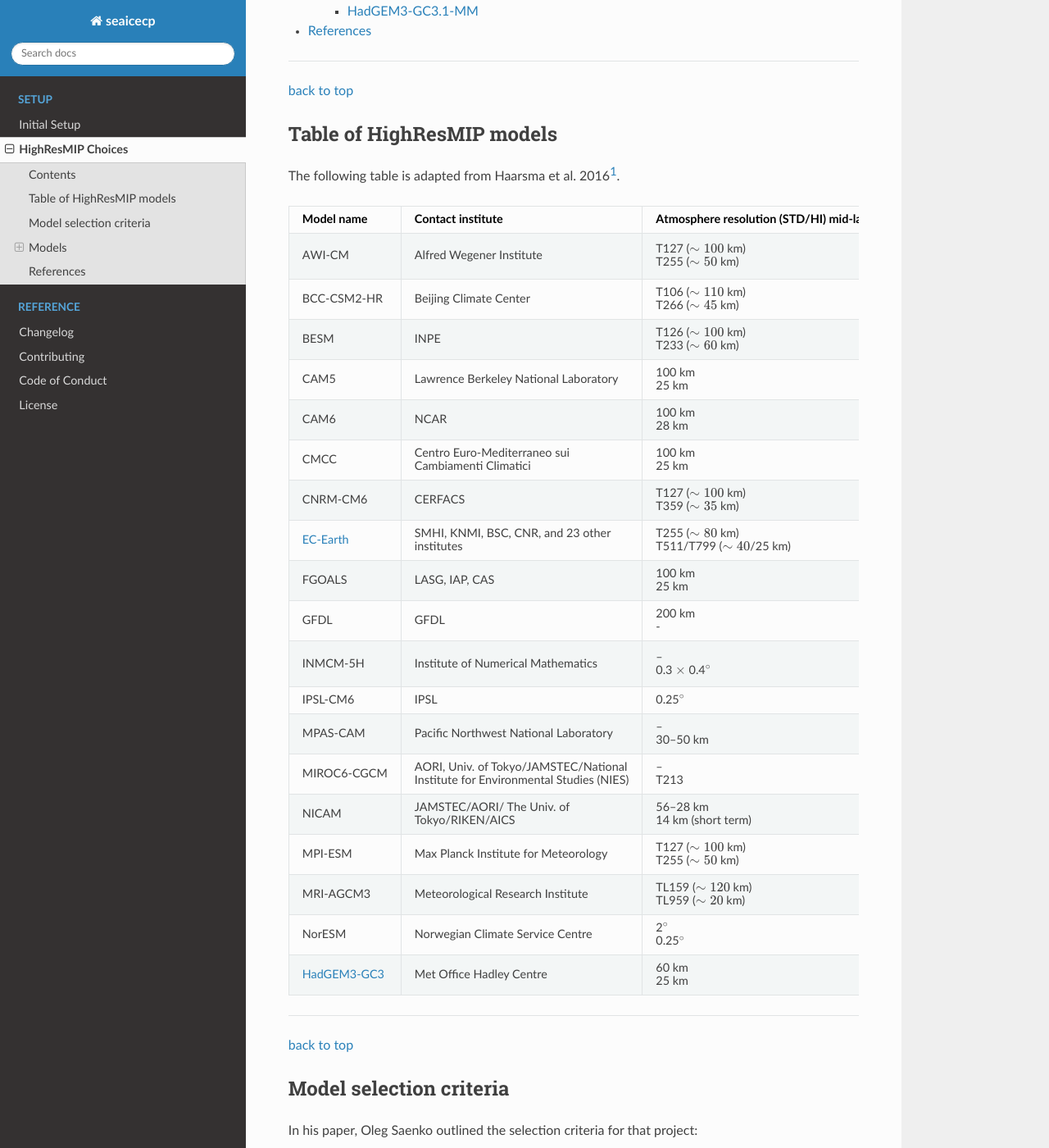
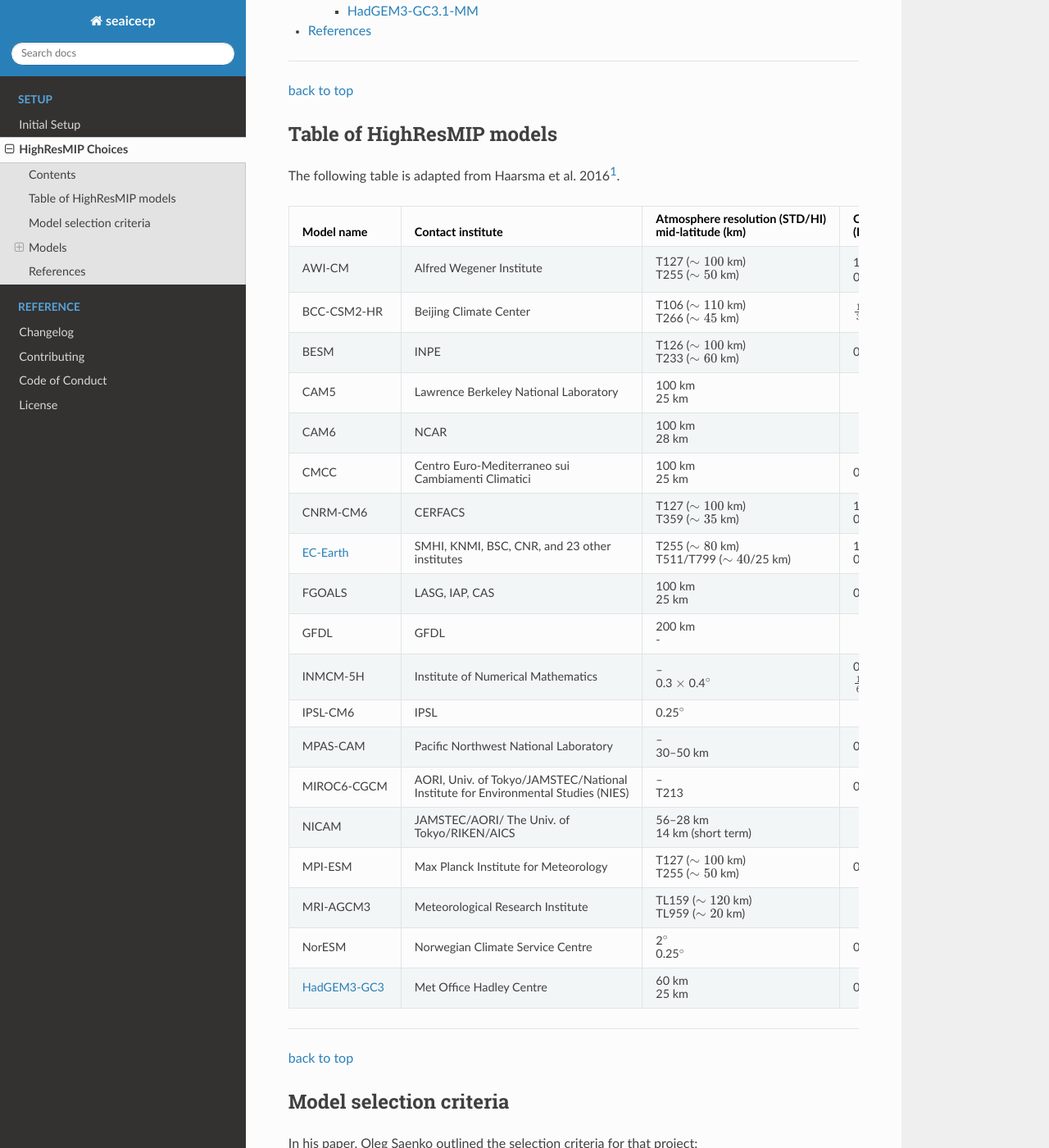
Before and after one commit to scheemik/seaicecp, a Sphinx documentation site: the page built from docs/docs_setup/HighResMIP_choices.md, in a window 1280 px wide and 1400 px high, scrolled down 574 px. Shown: the whole window at 82% size. Built offline with Sphinx 7.4.7 and the Read the Docs theme 3.1.0, drawn with Linux system fonts in a browser that asks for light colours; pages that are not in the unit, such as notebooks, are missing from menus.

Commit message:
style: add line breaks in first row to match published table

```diff
--- a/docs/docs_setup/HighResMIP_choices.md
+++ b/docs/docs_setup/HighResMIP_choices.md
@@ -27,7 +27,7 @@
 The following table is adapted from Haarsma et al. 2016[^Haarsma2016].
 <!-- "Appendix A: Participating models in HighResMIP.  Table A1. Model details from groups expressing intention to participate in at least Tier 1 simulations, together with the potential model resolutions (if known/available, blank if not)." [^Haarsma2016] (on page 16 / 4200) -->
 
-| Model name | Contact institute | Atmosphere resolution (STD/HI) mid-latitude (km) | Ocean resolution (HI) |
+| Model name | Contact institute | Atmosphere resolution (STD/HI) <br>mid-latitude (km) | Ocean resolution <br>(HI) |
 | --- | --- | --- | --- |
 | AWI-CM | Alfred Wegener Institute | T127 ($∼100$ km) <br>T255 ($∼ 50$ km) | 1–$\frac{1}{4}^\circ$ <br>0.05–1$^\circ$ |
 | BCC-CSM2-HR | Beijing Climate Center | T106 ($∼ 110$ km) <br>T266 ($∼ 45$ km) | $\frac{1}{3}$–1$^\circ$ |
```
